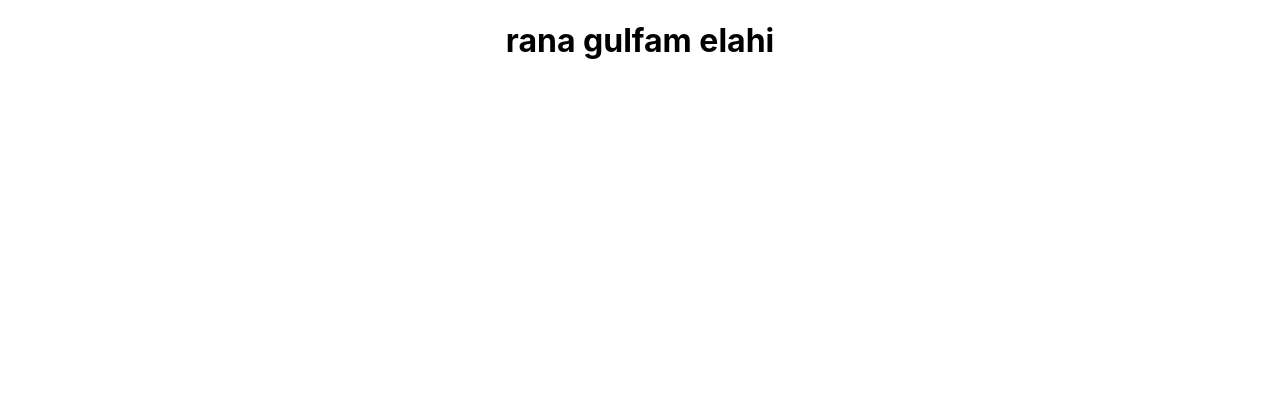
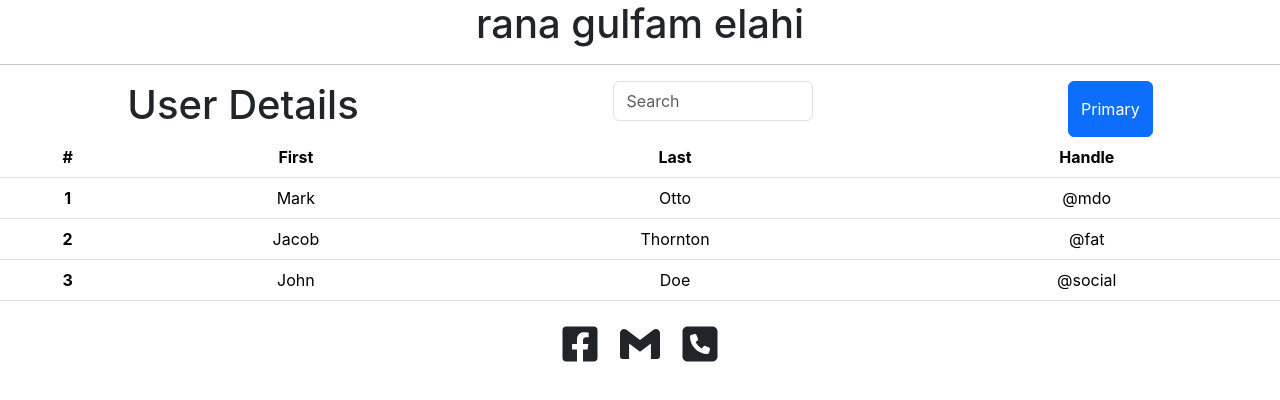
Before and after one commit to gulfamelahi7-ui/umair-shazaib-work, a React (Create React App) app: page / in a window 1280 px wide. Shown: the top 400 px of the page. Built offline with nearby package versions, Linux system fonts and the light colour scheme.

Commit message:
Umair Work

```diff
--- a/package.json
+++ b/package.json
@@ -7,8 +7,10 @@
     "@testing-library/jest-dom": "^6.9.1",
     "@testing-library/react": "^16.3.2",
     "@testing-library/user-event": "^13.5.0",
+    "bootstrap": "^5.3.8",
     "react": "^19.2.4",
     "react-dom": "^19.2.4",
+    "react-icons": "^5.6.0",
     "react-scripts": "5.0.1",
     "web-vitals": "^2.1.4"
   },
--- a/public/index.html
+++ b/public/index.html
@@ -2,6 +2,9 @@
 <html lang="en">
   <head>
     <meta charset="utf-8" />
+    <link href="https://cdn.jsdelivr.net/npm/bootstrap@5.3.8/dist/css/bootstrap.min.css" rel="stylesheet" integrity="sha384-sRIl4kxILFvY47J16cr9ZwB07vP4J8+LH7qKQnuqkuIAvNWLzeN8tE5YBujZqJLB" crossorigin="anonymous">
+    <script src="https://cdn.jsdelivr.net/npm/bootstrap@5.3.8/dist/js/bootstrap.bundle.min.js" integrity="sha384-FKyoEForCGlyvwx9Hj09JcYn3nv7wiPVlz7YYwJrWVcXK/BmnVDxM+D2scQbITxI" crossorigin="anonymous"></script>
+
     <link rel="icon" href="%PUBLIC_URL%/favicon.ico" />
     <meta name="viewport" content="width=device-width, initial-scale=1" />
     <meta name="theme-color" content="#000000" />
--- a/src/App.js
+++ b/src/App.js
@@ -1,11 +1,13 @@
 import logo from './logo.svg';
 import './App.css';
 import Harder from './components/Harder';
+import Umair from './components/Umair';
 
 function App() {
   return (
     <div className="App">
-<Harder/>
+<Harder/><hr/>
+<Umair/>
     </div>
   );
 }
--- /dev/null
+++ b/src/components/Umair.jsx
@@ -0,0 +1,62 @@
+import React from 'react'
+import { FaFacebookSquare } from "react-icons/fa";
+import { SiGmail } from "react-icons/si";
+import { FaSquarePhone } from "react-icons/fa6";
+
+const Umair = () => {
+  return (
+    <>
+
+    <div style={{display:'flex', justifyContent:'space-around'}}>
+      <h1>User Details</h1>
+
+      <div class="input-group mb-3" style={{width:"200px"}}>
+     <input type="text" class="form-control" placeholder="Search"/>
+      </div>
+
+      <button type="button" class="btn btn-primary">Primary</button>
+    </div>
+
+     <table class="table">
+  <thead>
+    <tr>
+      <th scope="col">#</th>
+      <th scope="col">First</th>
+      <th scope="col">Last</th>
+      <th scope="col">Handle</th>
+    </tr>
+  </thead>
+  <tbody>
+    <tr>
+      <th scope="row">1</th>
+      <td>Mark</td>
+      <td>Otto</td>
+      <td>@mdo</td>
+    </tr>
+    <tr>
+      <th scope="row">2</th>
+      <td>Jacob</td>
+      <td>Thornton</td>
+      <td>@fat</td>
+    </tr>
+    <tr>
+      <th scope="row">3</th>
+      <td>John</td>
+      <td>Doe</td>
+      <td>@social</td>
+    </tr>
+  </tbody>
+</table>
+
+    <div style={{display:'flex', justifyContent:'center',}}>
+
+       <h1> <FaFacebookSquare /></h1>
+        <h1 style={{marginLeft:'20px'}}><SiGmail /></h1>
+        <h1 style={{marginLeft:'20px'}}><FaSquarePhone /></h1>
+    </div>
+
+    </>
+  )
+}
+
+export default Umair
```
Also changed, not shown: 1 other file (tests, documents, lock files or other folders).
